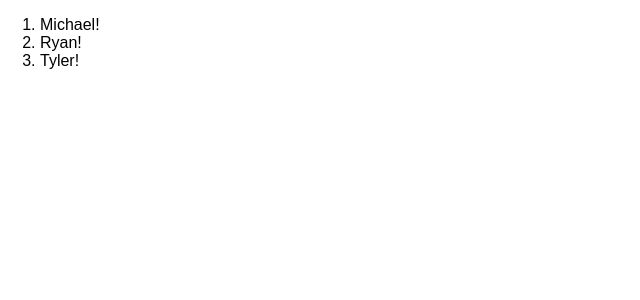
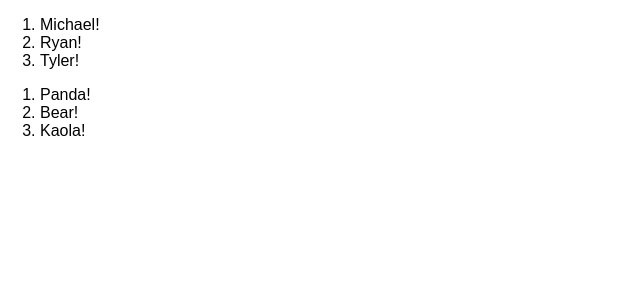
Before and after one commit to minachuong/nanodegree-contacts, a React (Create React App) app: page / in a window 1280 px wide. Shown: the top 300 px of the page, without its empty margins (0-640 px from the left). Built offline with nearby package versions, Linux system fonts and the light colour scheme.

Commit message:
lesson2: UI rendering, reusing component by passing props

```diff
--- a/src/App.js
+++ b/src/App.js
@@ -1,13 +1,16 @@
 import React, { Component } from 'react';
 
-const people = [
-  { name: 'Michael'},
-  { name: 'Ryan'},
-  { name: 'Tyler'},
-]
+//const people = [
+//  { name: 'Michael'},
+//  { name: 'Ryan'},
+//  { name: 'Tyler'},
+//]
+
 
 class ContactList extends React.Component {
   render() {
+    const people = this.props.contacts
+
     return <ol>
       { people.map(person => (
         <li key={person.name}>{ person.name }!</li>
@@ -16,14 +19,36 @@ class ContactList extends React.Component {
   }
 }
 
+//class App extends Component {
+//  render() {
+//    return (
+//      <div className="App">
+//        <ContactList/>
+//      </div>
+//    );
+//  }
+//}
+
+// passing props into components
 class App extends Component {
   render() {
     return (
       <div className="App">
-        <ContactList/>
+        <ContactList contacts={[
+ 	  { name: 'Michael'},
+ 	  { name: 'Ryan'},
+  	  { name: 'Tyler'}
+	]}/>
+        <ContactList contacts={[
+ 	  { name: 'Panda'},
+ 	  { name: 'Bear'},
+  	  { name: 'Kaola'}
+	]}/>
+
       </div>
     );
   }
 }
 
+
 export default App;
```
Also changed, not shown: 1 other file (tests, documents, lock files or other folders).
